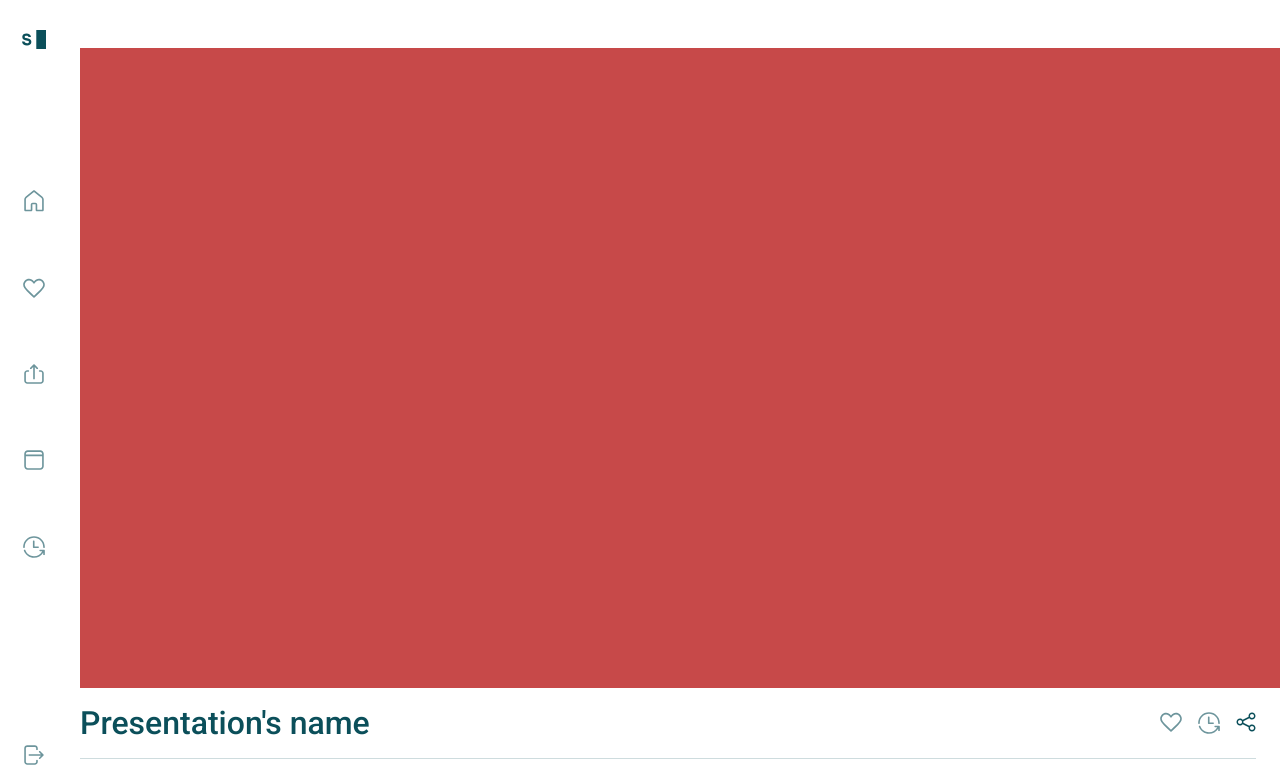
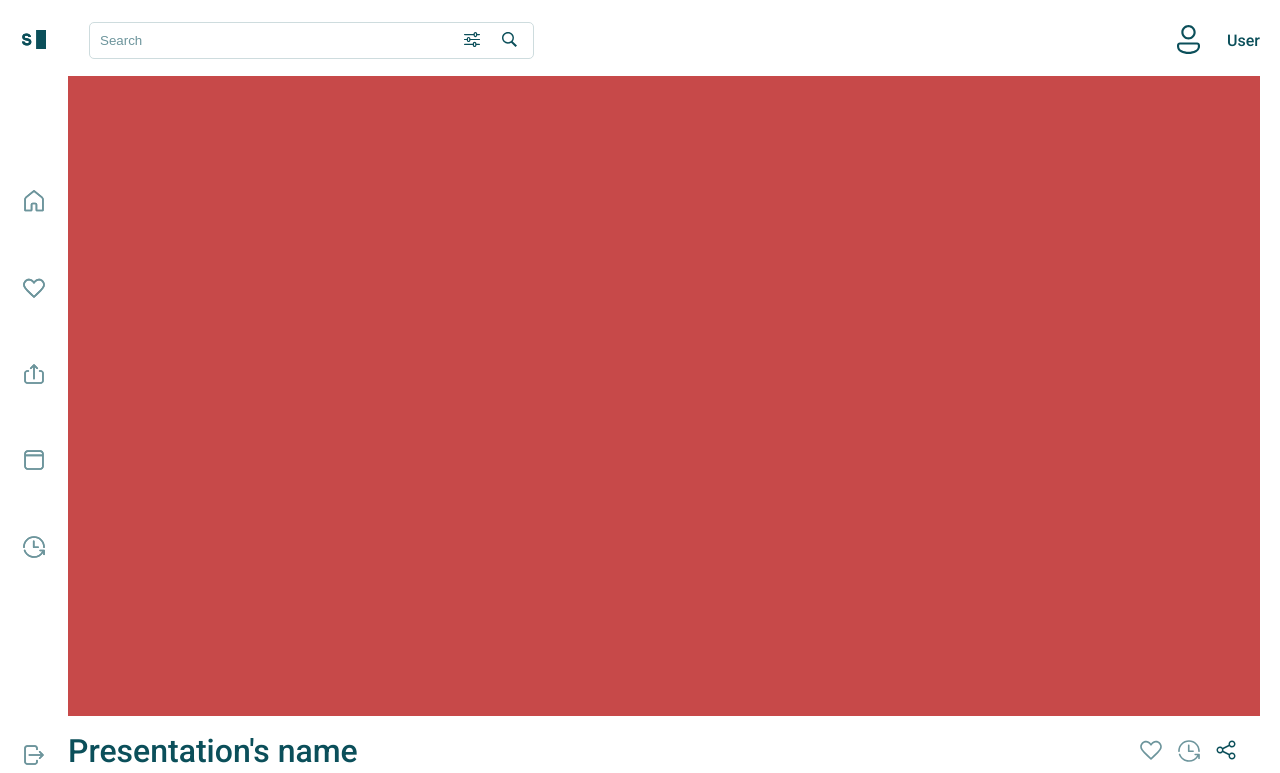
Before and after one commit to skygate/sky-lectures, a React (Create React App) app in the folder frontend/: page /player in a window 1280 px wide. Shown: the top 773 px of the page. Built offline with nearby package versions, Linux system fonts and the light colour scheme.

Commit message:
feat: SLF-30 - create page component, blank pages: Favorites, Schedule, History (#31)

```diff
--- a/frontend/src/App.tsx
+++ b/frontend/src/App.tsx
@@ -1,22 +1,7 @@
-import Sidebar from "./components/Sidebar/Sidebar";
-import Searchbar from "./components/Searchbar/Searchbar";
-import Header from "./components/Header/Header";
-import UserDetails from "./components/UserDetails/UserDetails";
-
 import "./App.modules.scss";
 
 function App() {
-  return (
-    <div className="App">
-      <Sidebar />
-      <div className="App__container">
-        <Header>
-          <Searchbar />
-          <UserDetails />
-        </Header>
-      </div>
-    </div>
-  );
+  return <div className="App"></div>;
 }
 
 export default App;
--- /dev/null
+++ b/frontend/src/components/Page/Page.module.scss
@@ -0,0 +1,18 @@
+@import "../../sass/main.module.scss";
+
+.page {
+  .wrapper {
+    margin-left: 68px;
+    margin-right: 20px;
+
+    .textHeader {
+      font-size: 20px;
+      color: $primary-color;
+      font-weight: 500;
+    }
+
+    .container {
+      margin-top: 10px;
+    }
+  }
+}
--- /dev/null
+++ b/frontend/src/components/Page/Page.tsx
@@ -0,0 +1,35 @@
+import React from "react";
+
+import Sidebar from "../Sidebar/Sidebar";
+import Searchbar from "../Searchbar/Searchbar";
+import Header from "../Header/Header";
+import UserDetails from "../UserDetails/UserDetails";
+
+import styles from "./Page.module.scss";
+
+interface Props {
+  children: React.ReactNode;
+  showSearchbar?: boolean;
+  textHeader?: string;
+}
+
+function Page({ children, showSearchbar = true, textHeader }: Props) {
+  return (
+    <div className={styles.page}>
+      <Sidebar />
+      <div className={styles.wrapper}>
+        <Header>
+          {showSearchbar ? (
+            <Searchbar />
+          ) : (
+            <span className={styles.textHeader}>{textHeader}</span>
+          )}
+          <UserDetails />
+        </Header>
+        <div className={styles.container}>{children}</div>
+      </div>
+    </div>
+  );
+}
+
+export default Page;
--- a/frontend/src/components/Searchbar/Filter.module.scss
+++ b/frontend/src/components/Searchbar/Filter.module.scss
@@ -3,6 +3,7 @@
 .filter {
   display: none;
   position: absolute;
+  background-color: $white;
   top: 40px;
   right: 75px;
   border: 1px solid $border-color;
--- a/frontend/src/components/Searchbar/Searchbar.module.scss
+++ b/frontend/src/components/Searchbar/Searchbar.module.scss
@@ -5,6 +5,7 @@
   width: 100%;
   border: 1px solid $border-color;
   border-radius: 5px;
+  margin-left: 21px;
 
   .searchbar__form {
     display: flex;
--- a/frontend/src/components/Sidebar/Sidebar.tsx
+++ b/frontend/src/components/Sidebar/Sidebar.tsx
@@ -22,7 +22,7 @@ function Sidebar() {
       <div className={styles["sidebar__navigation"]}>
         <ul className={styles["sidebar__navigation--list"]}>
           <NavigationElement Icon={<HomeIcon />} path="/" />
-          <NavigationElement Icon={<HeartIcon />} path="/favourites" />
+          <NavigationElement Icon={<HeartIcon />} path="/favorites" />
           <NavigationElement Icon={<UploadIcon />} path="/uploads" />
           <NavigationElement Icon={<FileIcon />} path="/schedule" />
           <NavigationElement Icon={<ClockIcon />} path="/history" />
--- a/frontend/src/components/UserDetails/UserDetails.module.scss
+++ b/frontend/src/components/UserDetails/UserDetails.module.scss
@@ -4,7 +4,6 @@
   display: flex;
   justify-content: space-between;
   align-items: center;
-  margin-right: 30px;
 
   .userDetails--button {
     background: none;
--- a/frontend/src/index.tsx
+++ b/frontend/src/index.tsx
@@ -1,23 +1,66 @@
 import React from "react";
 import ReactDOM from "react-dom";
+import { Provider } from "react-redux";
+import { BrowserRouter, Routes, Route } from "react-router-dom";
+
+import App from "./App";
+import Page from "./components/Page/Page";
 import Player from "./screens/Player/Player";
+import { store } from "./store/store";
 import SignUp from "./screens/SignUp/SingUp";
 import SignIn from "./screens/SignIn/SignIn";
-import App from "./App";
-import { store } from "./store/store";
-import { Provider } from "react-redux";
+import Favorites from "./screens/Favorites/Favorites";
+import History from "./screens/History/History";
+import Schedule from "./screens/Schedule/Schedule";
 import reportWebVitals from "./reportWebVitals";
-import { BrowserRouter, Routes, Route } from "react-router-dom";
 
 ReactDOM.render(
   <React.StrictMode>
     <Provider store={store}>
       <BrowserRouter>
         <Routes>
-          <Route path="/" element={<App />} />
+          <Route
+            path="/"
+            element={
+              <Page>
+                <App />
+              </Page>
+            }
+          />
           <Route path="/SignIn" element={<SignIn />} />
           <Route path="/SignUp" element={<SignUp />} />
-          <Route path="/Player" element={<Player />} />
+          <Route
+            path="/player"
+            element={
+              <Page>
+                <Player />
+              </Page>
+            }
+          />
+          <Route
+            path="/favorites"
+            element={
+              <Page>
+                <Favorites />
+              </Page>
+            }
+          />
+          <Route
+            path="/history"
+            element={
+              <Page>
+                <History />
+              </Page>
+            }
+          />
+          <Route
+            path="/schedule"
+            element={
+              <Page>
+                <Schedule />
+              </Page>
+            }
+          />
         </Routes>
       </BrowserRouter>
     </Provider>
--- /dev/null
+++ b/frontend/src/screens/Favorites/Favorites.tsx
@@ -0,0 +1,9 @@
+function Favorites() {
+  return (
+    <div>
+      <h1>Favorites Page</h1>
+    </div>
+  );
+}
+
+export default Favorites;
--- /dev/null
+++ b/frontend/src/screens/History/History.tsx
@@ -0,0 +1,9 @@
+function History() {
+  return (
+    <div>
+      <h1>History Page</h1>
+    </div>
+  );
+}
+
+export default History;
--- a/frontend/src/screens/Player/Player.module.scss
+++ b/frontend/src/screens/Player/Player.module.scss
@@ -1,9 +1,5 @@
 @import "../../sass/main.module.scss";
 
-.player-content {
-  margin-left: 5rem;
-  margin-top: 3rem;
-}
 .video-player {
   width: 100%;
   background: $red-1;
--- /dev/null
+++ b/frontend/src/screens/Schedule/Schedule.tsx
@@ -0,0 +1,9 @@
+function Schedule() {
+  return (
+    <div>
+      <h1>Schedule Page</h1>
+    </div>
+  );
+}
+
+export default Schedule;
```
